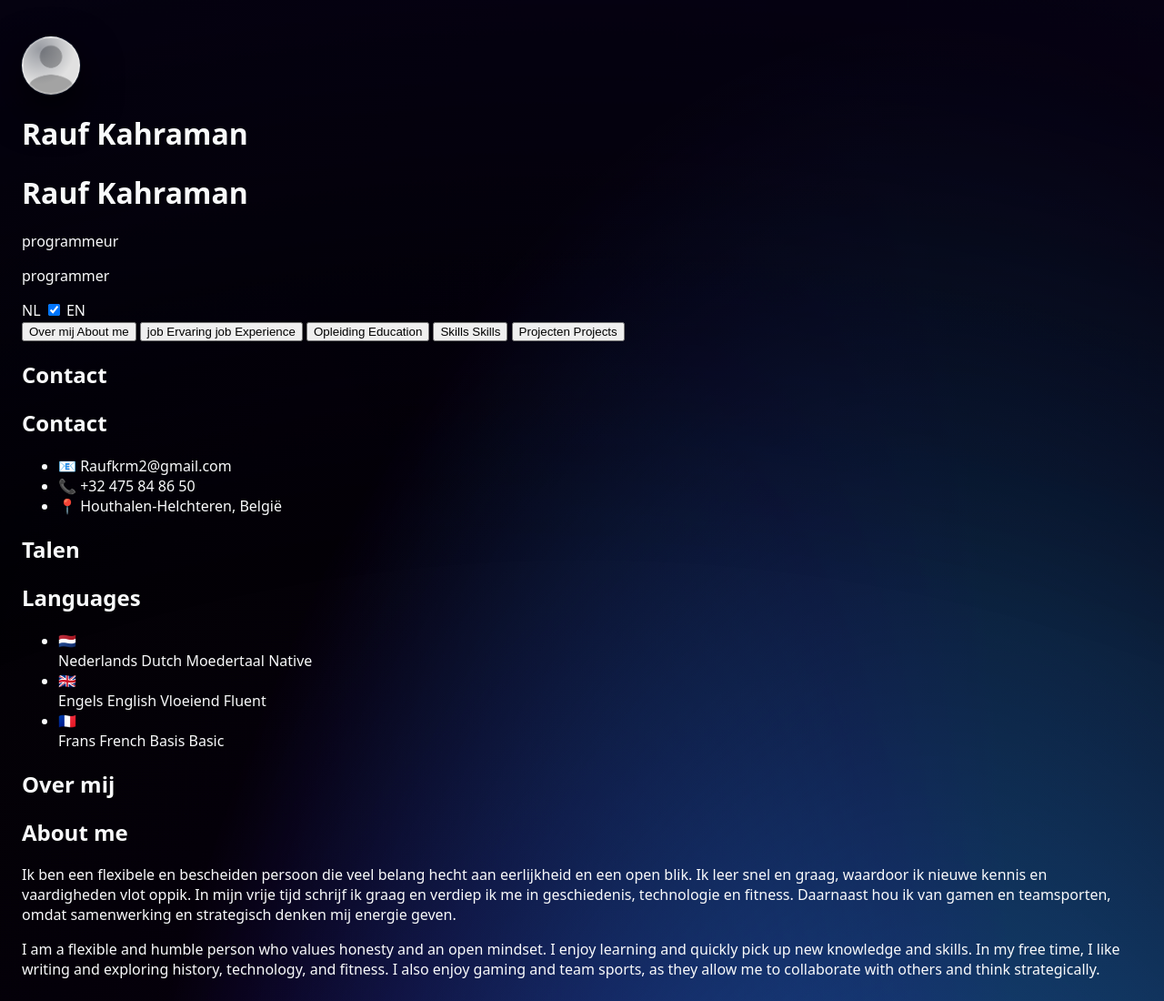
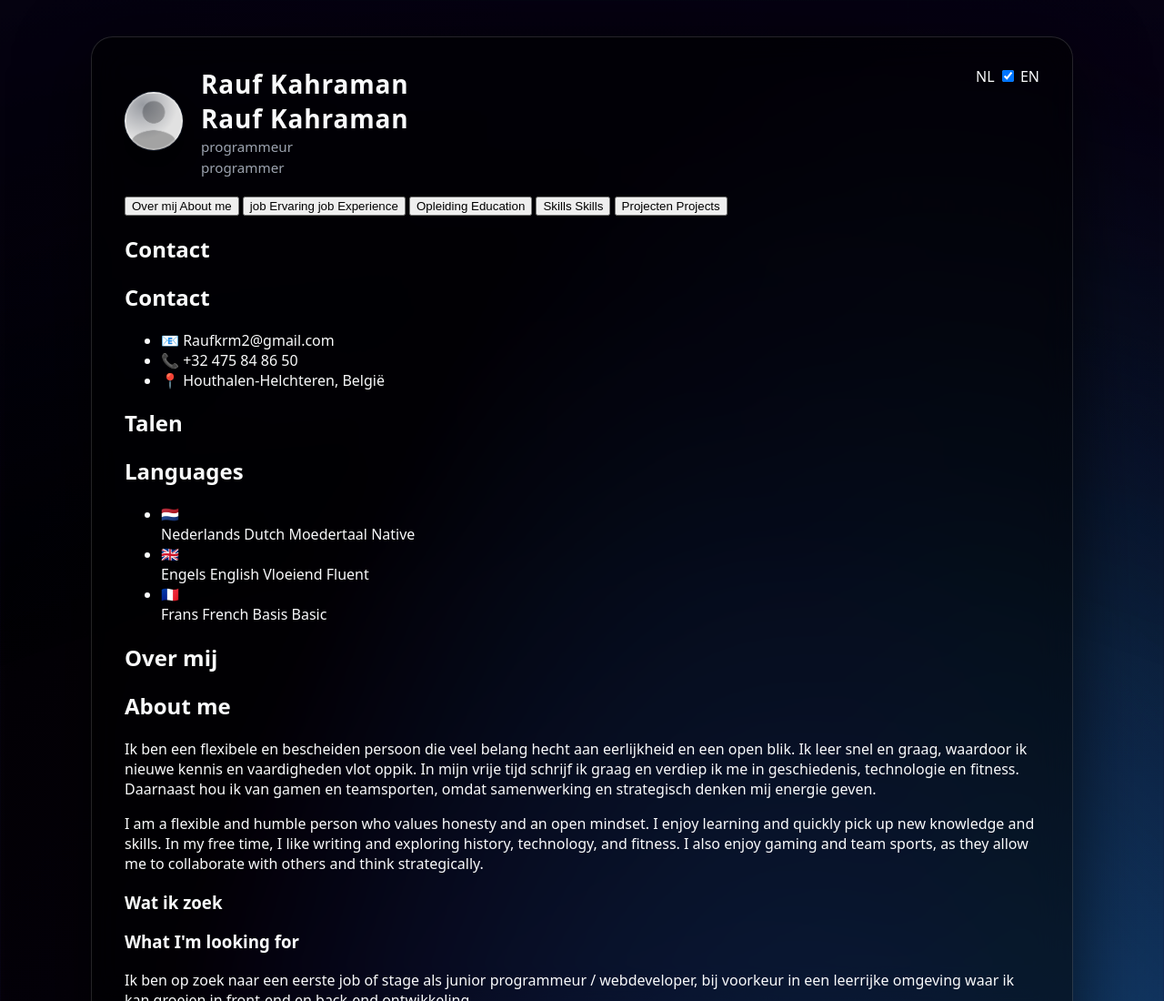
Before and after one commit to pxl-grpro-wpl1-2526/curriculum-vitae-RaufKahraman, a plain HTML site: page index.html in a window 1280 px wide. Shown: the top 1100 px of the page at 91% size. Drawn offline with Linux system fonts and the light colour scheme.

Commit message:
WEB-02 & WEB-03: profielfoto met schaduw achtergrond & achtergrond gradient. Basic layout toegevoegd.

```diff
--- a/style/style.css
+++ b/style/style.css
@@ -182,3 +182,49 @@
       0 0 0 1px rgba(56, 189, 248, 0.9),
       0 22px 55px rgba(0, 0, 0, 0.95);
   }
+
+  .cv-shell {
+    position: relative;
+    z-index: 1;
+    flex: 1;
+    max-width: 1080px;
+    padding: 2rem 2.25rem;
+    border-radius: 24px;
+    background: var(--bg-card);
+    border: 1px solid var(--border-subtle);
+    box-shadow: 0 24px 80px rgba(0, 0, 0, 0.7);
+    backdrop-filter: blur(18px);
+    -webkit-backdrop-filter: blur(18px);
+  }
+
+  .cv-header {
+    display: flex;
+    justify-content: space-between;
+    align-items: flex-start;
+    gap: 1.5rem;
+    margin-bottom: 1.25rem;
+  }
+
+  .cv-header-main {
+    display: flex;
+    align-items: center;
+    gap: 1.25rem;
+  }
+  .cv-name {
+    margin: 0;
+    font-size: 1.75rem;
+    letter-spacing: 0.03em;
+  }
+
+  .cv-role {
+    margin: 0.15rem 0 0;
+    color: var(--text-muted);
+    font-size: 0.95rem;
+  }
+
+  .cv-header-meta {
+    display: flex;
+    flex-direction: column;
+    align-items: flex-end;
+    gap: 0.5rem;
+  }
```
